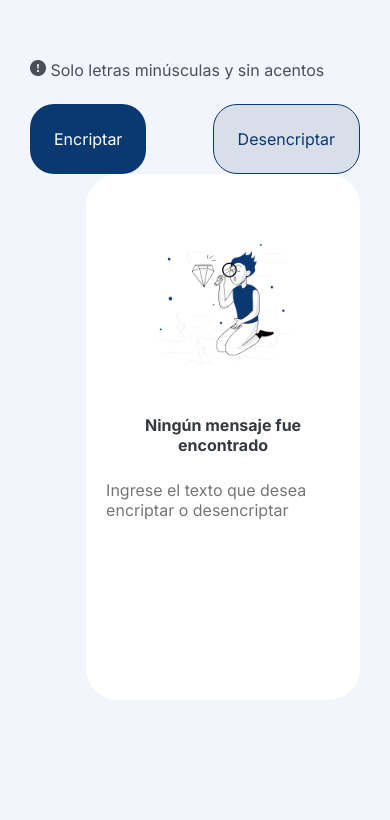
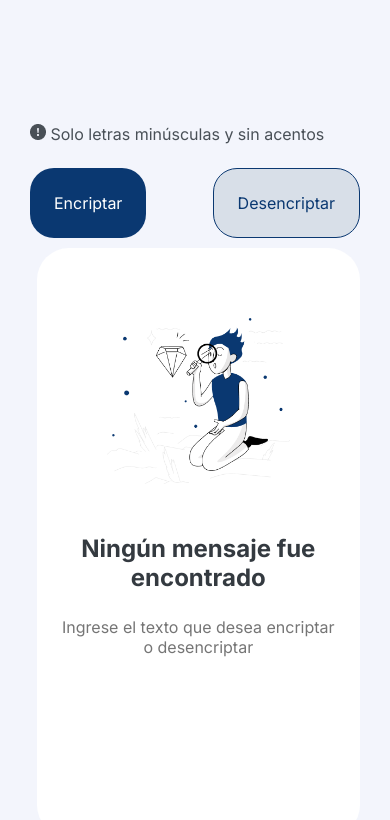
Before and after one commit to 4GHertz/encriptador, a plain HTML site: page index.html in a window 390 px wide. Shown: the part 568-1388 px from the top of the page. Before the commit the page ends 1298 px from the top, so only its background shows below. Drawn offline with Linux system fonts and the light colour scheme.

Commit message:
puliendo detalles

```diff
--- a/style.css
+++ b/style.css
@@ -9,6 +9,10 @@ body{
     background-color: #f3f5fc;
     box-sizing: content-box;
     padding: 1.875rem;
+}
+
+header{
+    padding: 2rem;
 }
 
 .primeracaja{
@@ -49,7 +53,7 @@ textarea {
     text-align: center;
     color: #343A40;
     padding: 1.25rem;
-    margin-left: 17%;
+    margin-left: 2%;
 }
 
 
@@ -118,7 +122,7 @@ p{
         flex-direction: column;
     }
     #mensajeInformativo{
-        font-size: 1rem;
+        font-size: 1.5rem;
     }
 
     .desencrip, .encrip{
@@ -129,7 +133,11 @@ p{
     .segundacaja{
         width: auto;
         height: auto;
+        margin-top: 3%;
+    }
 
+    #textoIngresado{
+        text-align: center;
     }
 }
 
```
Also changed, not shown: index.html (+0 -2 lines).
